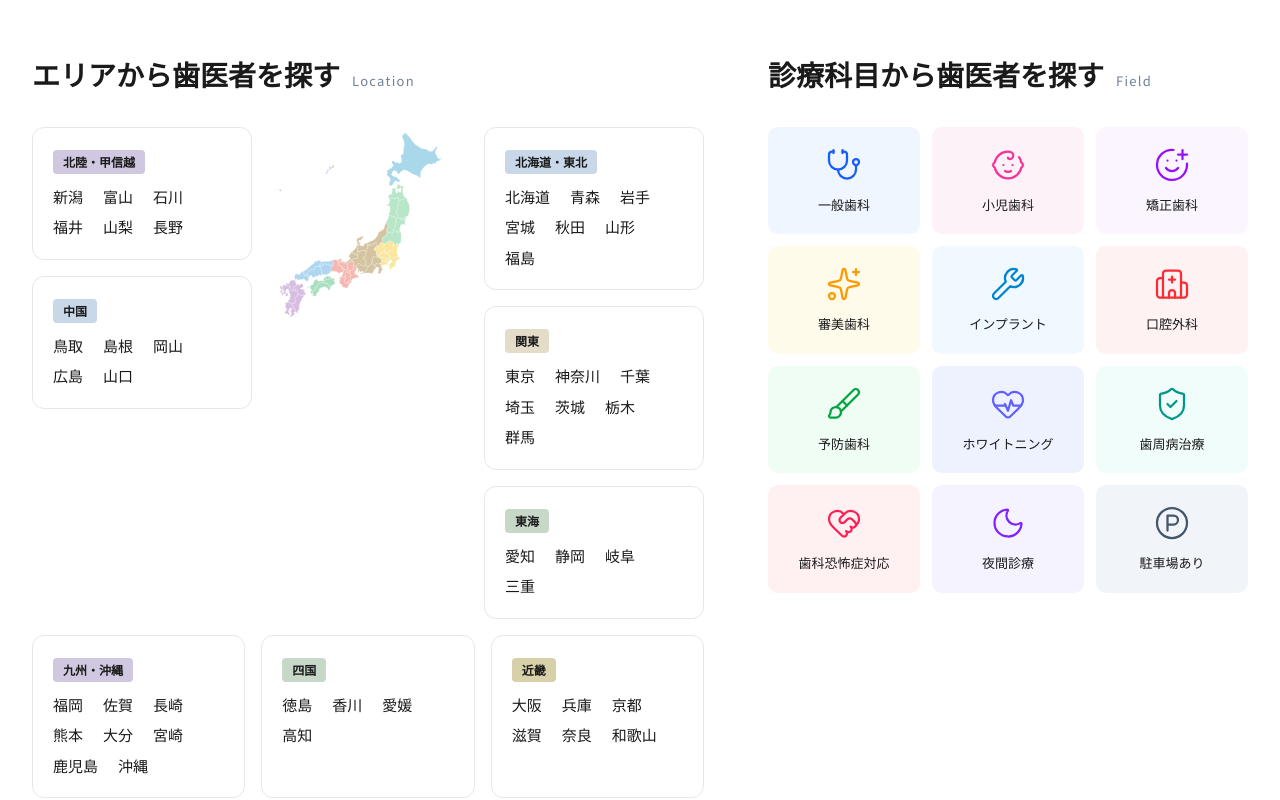
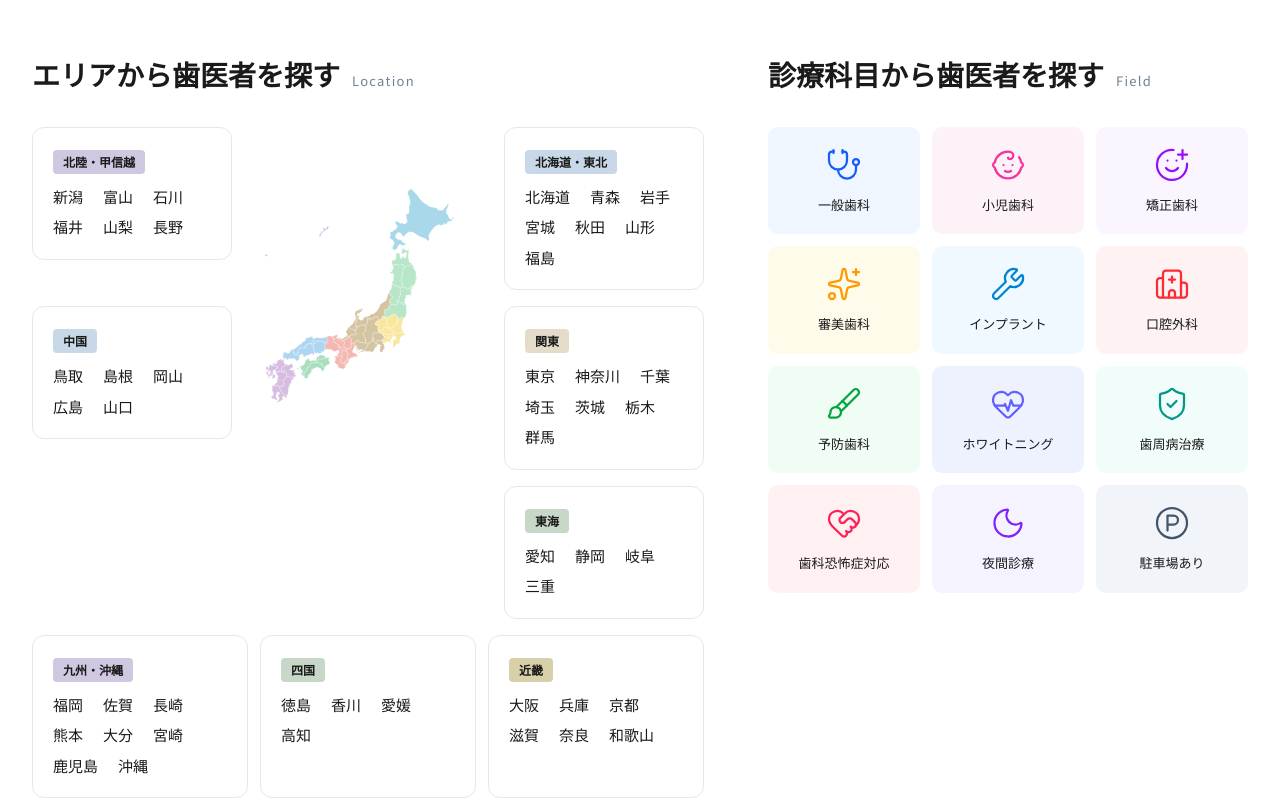
Before and after one commit to asuka-oatmeal/ha1sha, a Next.js app: page / in a window 1280 px wide. Shown: the part 440-1240 px from the top of the page. Built offline with nearby package versions, Linux system fonts and the light colour scheme.

Commit message:
Fix area layout balance: grid with map spanning 2 rows centered
Co-Authored-By: Claude Opus 4.6 (1M context) <noreply@anthropic.com>

```diff
--- a/src/components/home/AreaAndFieldSection.tsx
+++ b/src/components/home/AreaAndFieldSection.tsx
@@ -87,30 +87,36 @@ export default function AreaAndFieldSection() {
 
             {/* Desktop layout */}
             <div className="hidden lg:block">
-              {/* Top: left blocks + map + right blocks */}
-              <div className="flex gap-4">
-                {/* Left blocks */}
-                <div className="w-[220px] shrink-0 space-y-4">
-                  {leftRegions.map((g) => (
-                    <RegionBlock key={g.name} group={g} />
-                  ))}
+              <div className="grid grid-cols-[200px_1fr_200px] gap-x-3 gap-y-4">
+                {/* Row 1 */}
+                <div className="self-start">
+                  <RegionBlock group={leftRegions[0]} />
+                </div>
+                <div className="row-span-2 flex items-center justify-center px-2">
+                  <JapanMap />
+                </div>
+                <div className="self-start">
+                  <RegionBlock group={rightRegions[0]} />
                 </div>
 
-                {/* Map */}
-                <div className="flex-1 min-w-0">
-                  <JapanMap />
+                {/* Row 2 */}
+                <div className="self-start">
+                  <RegionBlock group={leftRegions[1]} />
+                </div>
+                <div className="self-start">
+                  <RegionBlock group={rightRegions[1]} />
                 </div>
 
-                {/* Right blocks */}
-                <div className="w-[220px] shrink-0 space-y-4">
-                  {rightRegions.map((g) => (
-                    <RegionBlock key={g.name} group={g} />
-                  ))}
+                {/* Row 3 (below map) */}
+                <div />
+                <div />
+                <div className="self-start">
+                  <RegionBlock group={rightRegions[2]} />
                 </div>
               </div>
 
               {/* Bottom row */}
-              <div className="grid grid-cols-3 gap-4 mt-4">
+              <div className="grid grid-cols-3 gap-3 mt-4">
                 {bottomRegions.map((g) => (
                   <RegionBlock key={g.name} group={g} />
                 ))}
```
